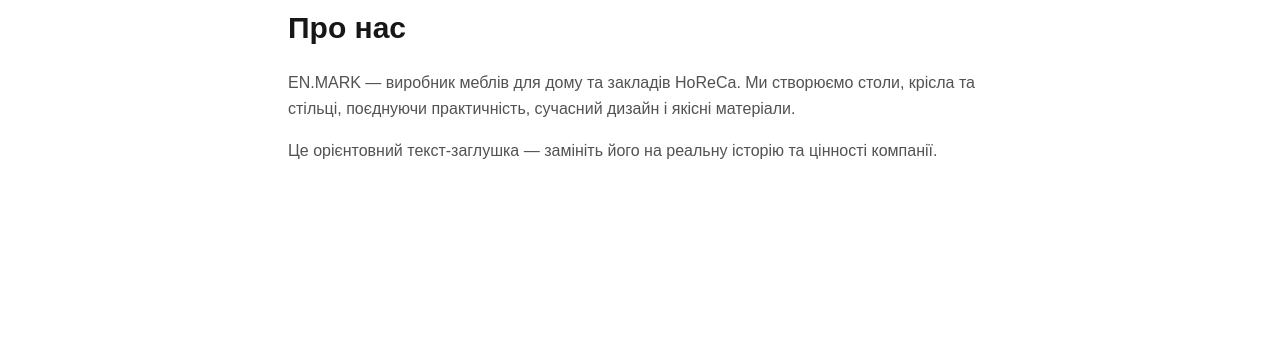
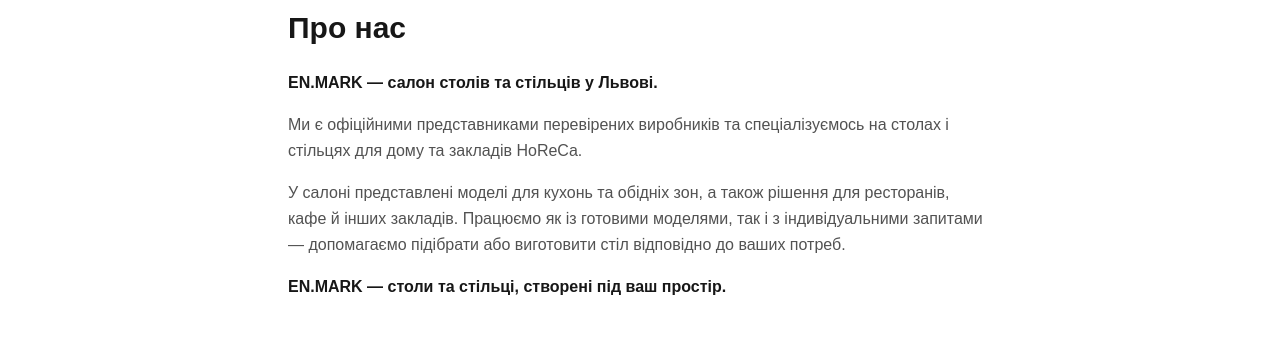
Before and after one commit to Horbenkodev/ENMARK, a Next.js app: page /about in a window 1280 px wide. Shown: the part 126-476 px from the top of the page. Built offline with nearby package versions, Linux system fonts and the light colour scheme; no server answers; the database is empty.

Commit message:
replace about us page

```diff
--- a/src/app/(site)/about/page.tsx
+++ b/src/app/(site)/about/page.tsx
@@ -6,14 +6,21 @@
       <Breadcrumbs items={[{ label: "EN.MARK", href: "/" }, { label: "Про нас" }]} />
       <h1 className="mt-3 text-3xl font-bold text-neutral-900">Про нас</h1>
       <div className="mt-6 space-y-4 leading-relaxed text-neutral-600">
-        <p>
-          EN.MARK — виробник меблів для дому та закладів HoReCa. Ми
-          створюємо столи, крісла та стільці, поєднуючи практичність,
-          сучасний дизайн і якісні матеріали.
+        <p className="font-bold text-neutral-900">
+          EN.MARK — салон столів та стільців у Львові.
         </p>
         <p>
-          Це орієнтовний текст-заглушка — замініть його на реальну історію та
-          цінності компанії.
+          Ми є офіційними представниками перевірених виробників та
+          спеціалізуємось на столах і стільцях для дому та закладів HoReCa.
+        </p>
+        <p>
+          У салоні представлені моделі для кухонь та обідніх зон, а також
+          рішення для ресторанів, кафе й інших закладів. Працюємо як із
+          готовими моделями, так і з індивідуальними запитами — допомагаємо
+          підібрати або виготовити стіл відповідно до ваших потреб.
+        </p>
+        <p className="font-bold text-neutral-900">
+          EN.MARK — столи та стільці, створені під ваш простір.
         </p>
       </div>
     </div>
```
